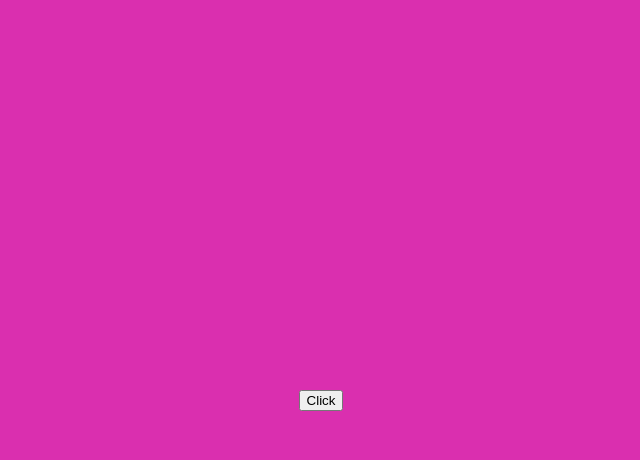
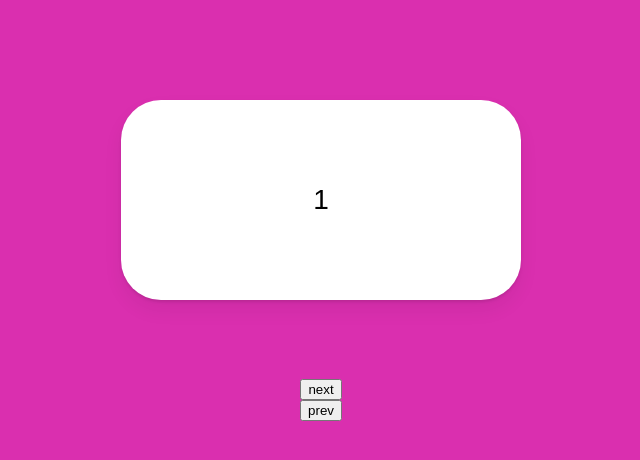
Before and after one commit to sorrynthx/react-study, a React (Create React App) app in the folder animation/: page / in a window 1280 px wide. Shown: the top 460 px of the page, without its empty margins (319-959 px from the left). Built offline with nearby package versions, Linux system fonts and the light colour scheme.

Commit message:
2022-06-23 React Animation variants에 props 전달 (슬라이더 만들기)

```diff
--- a/animation/src/App.tsx
+++ b/animation/src/App.tsx
@@ -8,6 +8,7 @@
   display: flex;
   align-items: center;
   justify-content: center;
+  flex-direction: column;
   background-color: #da2faf;
 `;
 
@@ -18,45 +19,68 @@
   border-radius: 40px;
   position: absolute;
   top: 100px;
+  display: flex;
+  justify-content: center;
+  align-items: center;
+  font-size: 28px;
   box-shadow: 0 2px 3px rgba(0, 0, 0, 0.1), 0 10px 20px rgba(0, 0, 0, 0.06);
 `;
 
-const boxVariants = {
-    initial: {
+const box = {
+  entry: (goBack:boolean) => {
+    return {
+      x: goBack ? -500 : 500,
       opacity: 0,
-        scale: 0
+      scale: 0,
+    }
   },
-    visible: {
+  center: {
+    x: 0,
     opacity: 1,
     scale: 1,
-        rotateZ: 360
+    transition: {
+      duration: 1,
     },
-    leaving: {
+  },
+  exit: (goBack: boolean) => (
+    {
+      x: goBack ? 500 : -500,
       opacity: 0,
       scale: 0,
-        y: 50
-    }
+      transition: { duration: 1 } }
+    ),
 };
 
 function App() {
-  const [showing, setShowing] = useState(false);
-  const toggleShowing = () => setShowing((prev) => !prev);
+  const [visible, setVisible] = useState(1);
+  const [back, setBack] = useState(false);
+  const nextPlease = () => {
+    setVisible((prev) => (prev === 10 ? 10 : prev + 1));
+    setBack(false);
+  }
+  const prevPlease = () => {
+    setVisible((prev) => (prev === 1 ? 1 : prev - 1));
+    setBack(true);
+  }
 
     return (
 
       <Wrapper>
-          <button onClick = {toggleShowing} > Click</button>
-          <AnimatePresence>
-            {
-              showing
-                ? (
-                < Box
-                  variants = {boxVariants}
-                  initial = "initial" animate = "visible" exit = "leaving"
-                />)
-              : null
-          }
+          <AnimatePresence custom={back}>
+              <Box
+                custom={back}
+                variants={box}
+                initial="entry"
+                animate="center"
+                exit="exit"
+                key={visible}
+              >
+                {visible}
+              </Box>
+
         </AnimatePresence>
+        <button onClick={nextPlease}>next</button>
+        <button onClick={prevPlease}>prev</button>
     </Wrapper>
     );
 }
```
Lines whose indentation alone changed are shown as unchanged.
